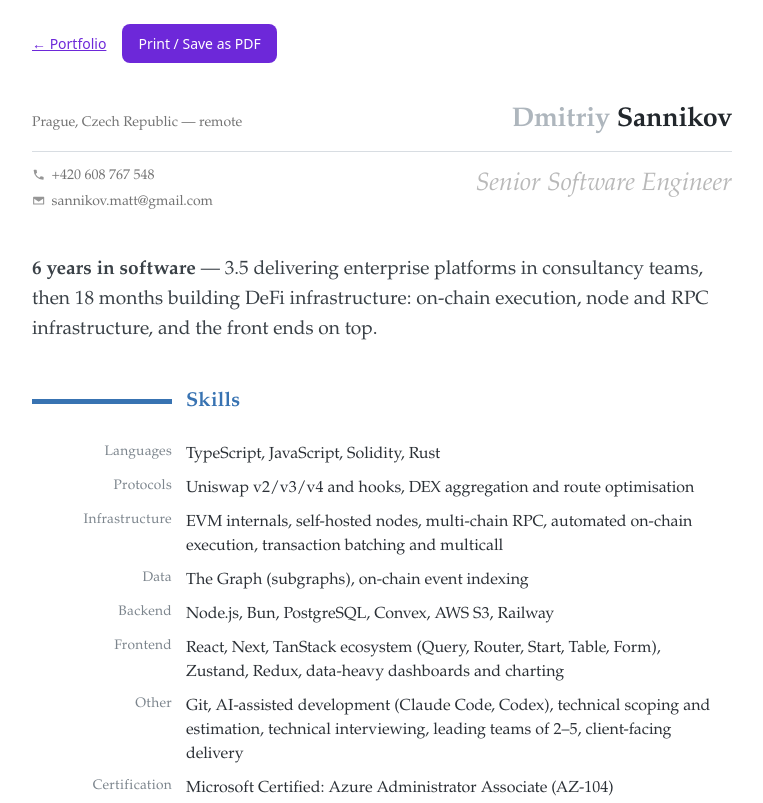
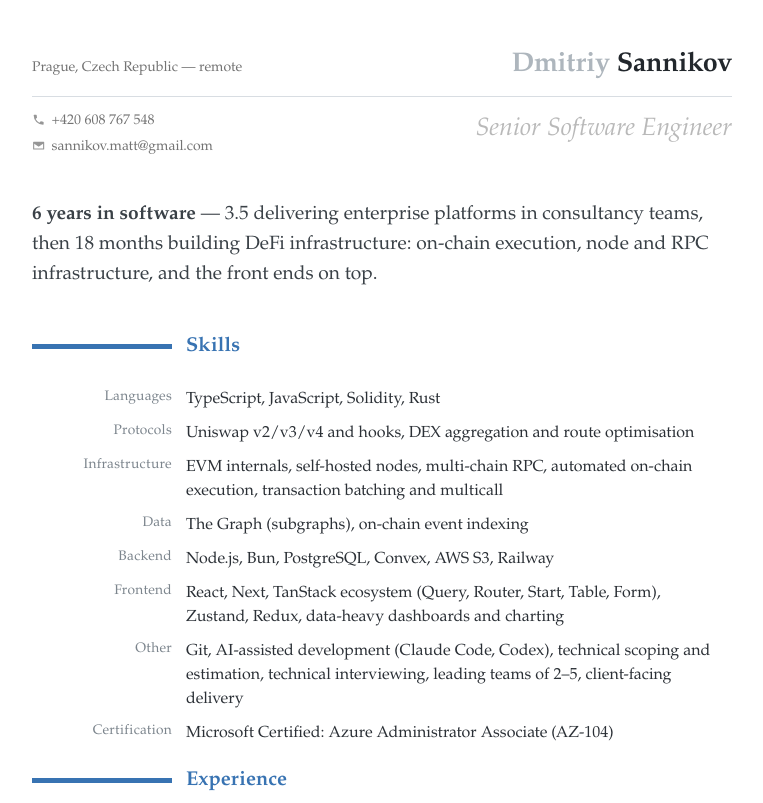
Before and after one commit to SannikovMatt/CV, a plain HTML site: page index.html in a window 1280 px wide. Shown: the top 803 px of the page, without its empty margins (258-1021 px from the left). Drawn offline with Linux system fonts and the light colour scheme.

Commit message:
Restore exact original CV without toolbar

```diff
--- a/index.html
+++ b/index.html
@@ -17,15 +17,10 @@
     <meta name="twitter:card" content="summary_large_image">
 
     <link rel="stylesheet" href="./assets/cv.css">
-<style>
-.classic-actions { max-width: 700px; margin: 24px auto 0; padding: 0 7%; display: flex; gap: 16px; align-items: center; font: 14px system-ui, sans-serif; }
-.classic-actions a { color: #6d28d9; }
-.classic-actions button { border: 0; border-radius: 8px; background: #6d28d9; color: white; padding: 10px 16px; font: inherit; cursor: pointer; }
-@media print { .classic-actions { display: none !important; } }
-</style></head>
+</head>
 
 
-<body><nav class="classic-actions" aria-label="CV actions"><a href="/">← Portfolio</a><button type="button" onclick="window.print()">Print / Save as PDF</button></nav>
+<body>
 
 
     <div class="container">
```
